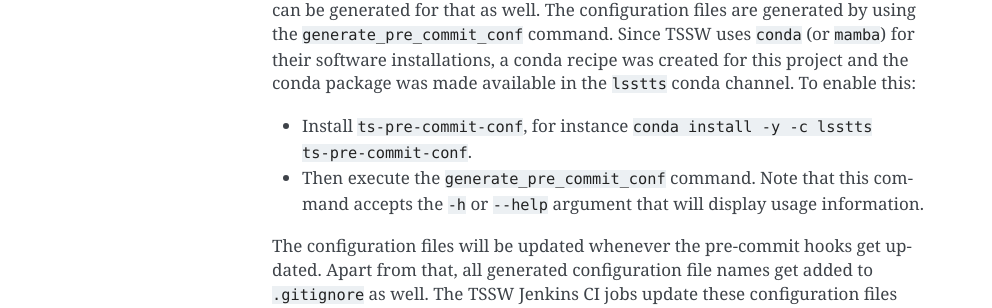
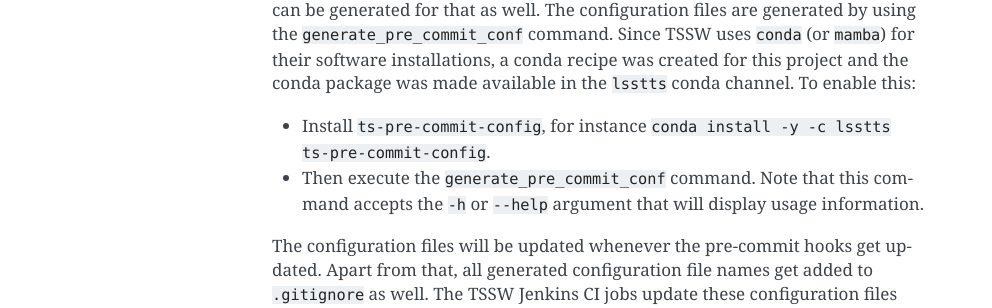
Before and after one commit to lsst-ts/tssw_developer_guide, a Sphinx documentation site: the page built from doc/procedures/pre_commit.rst, in a window 1280 px wide. Shown: the part 489-797 px from the top of the page, without its empty margins (148-1140 px from the left). Built offline with Sphinx 7.4.7, drawn with Linux system fonts in a browser that asks for light colours.

Commit message:
Correct ts-pre-commit-config conda package name.

```diff
--- a/doc/procedures/pre_commit.rst
+++ b/doc/procedures/pre_commit.rst
@@ -23,7 +23,7 @@ The configuration files are generated by using the ``generate_pre_commit_conf``
 Since TSSW uses ``conda`` (or ``mamba``) for their software installations, a conda recipe was created for this project and the conda package was made available in the ``lsstts`` conda channel.
 To enable this:
 
-* Install ``ts-pre-commit-conf``, for instance ``conda install -y -c lsstts ts-pre-commit-conf``.
+* Install ``ts-pre-commit-config``, for instance ``conda install -y -c lsstts ts-pre-commit-config``.
 * Then execute the ``generate_pre_commit_conf`` command.
   Note that this command accepts the ``-h`` or ``--help`` argument that will display usage information.
 
```
